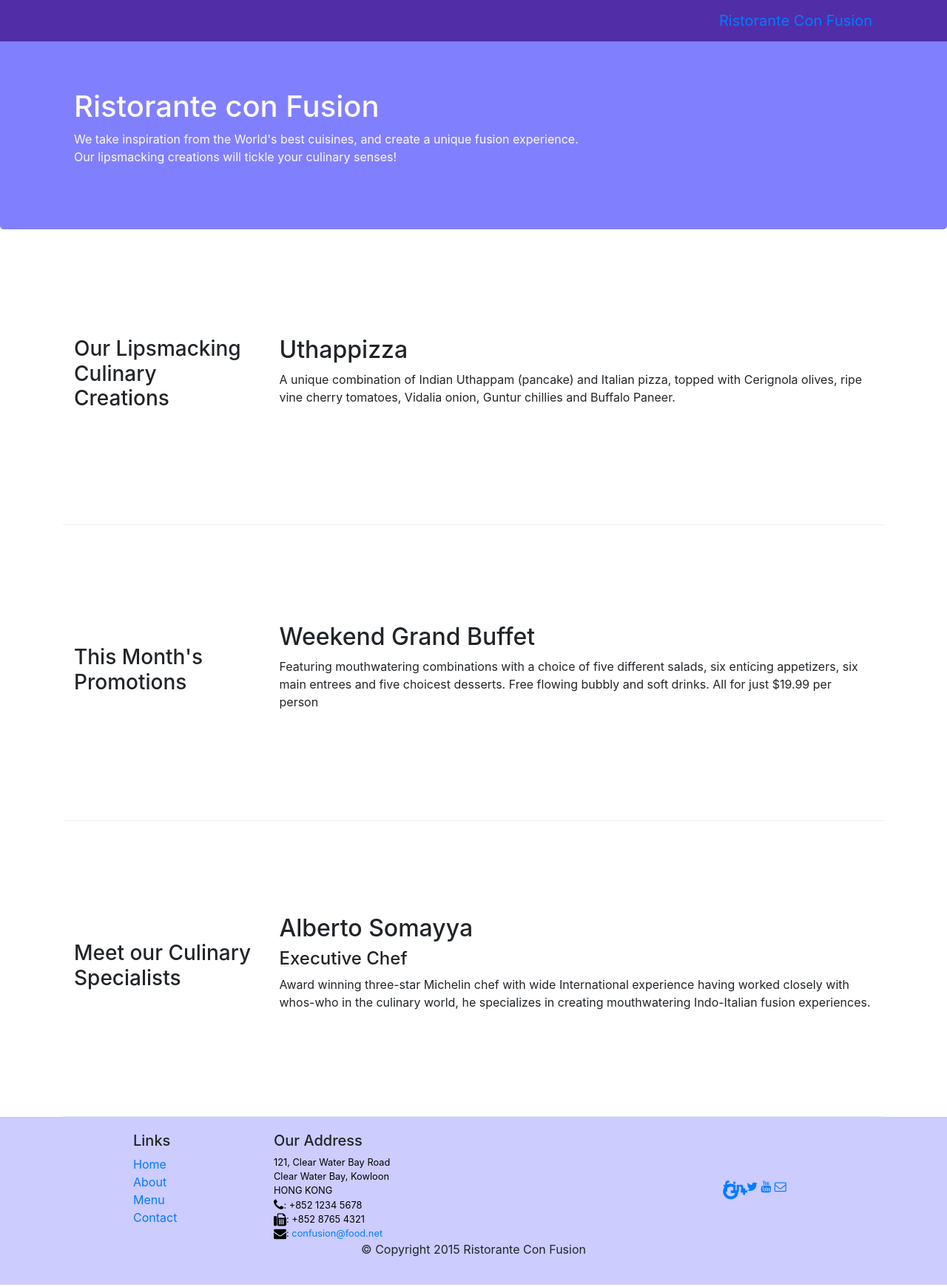
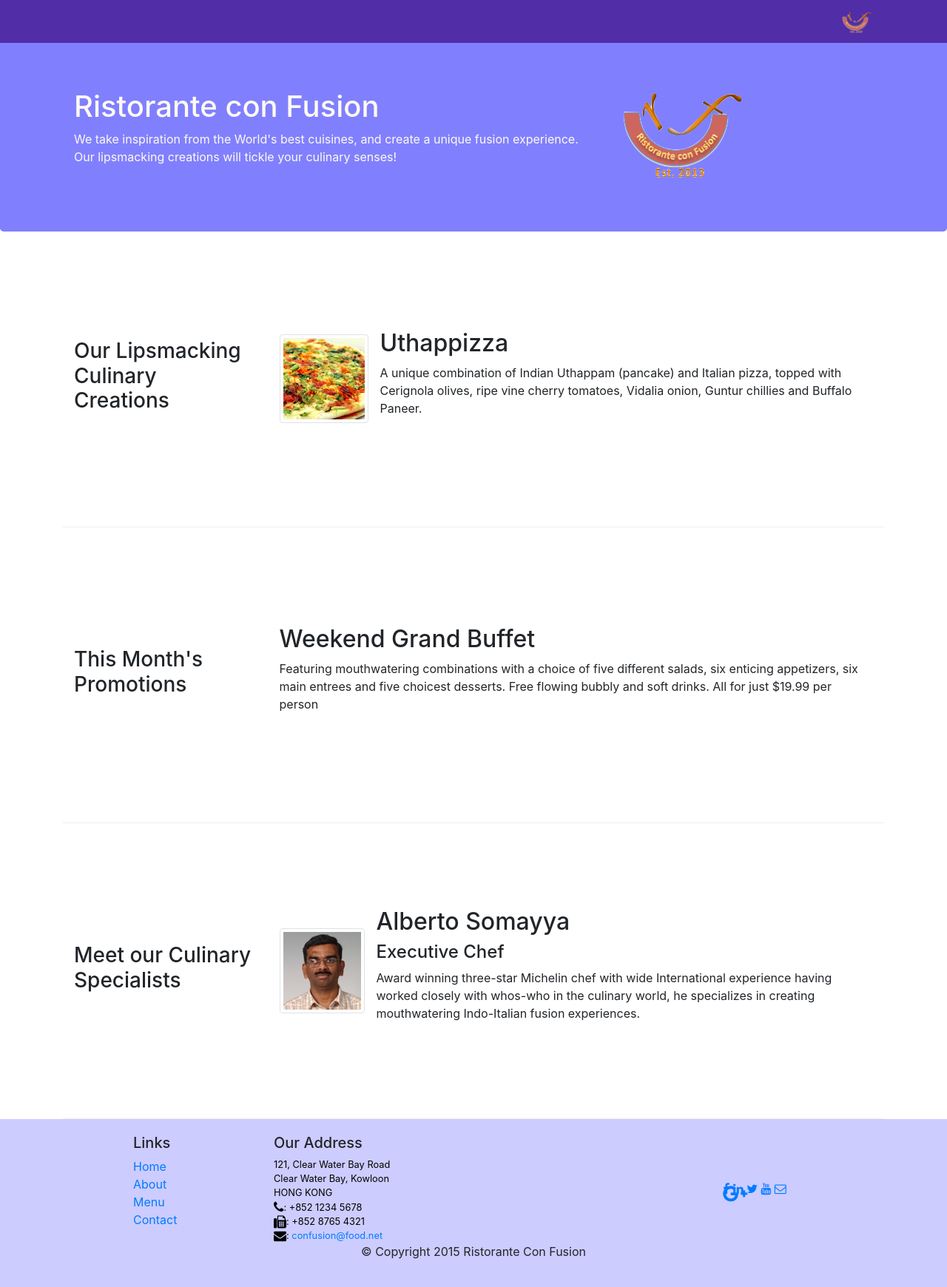
Before and after one commit to NAWAZ4265/conFusion, a website: page index.html in a window 1280 px wide. Shown: the whole page at 74% size. Drawn offline with nearby package versions, Linux system fonts and the light colour scheme.

Commit message:
tables and cards

```diff
--- a/index.html
+++ b/index.html
@@ -18,24 +18,19 @@
 <body>
      <nav class="navbar navbar-inverse navbar-toggleable-sm fixed-top">
         <div class="container">
-
             <button class="navbar-toggler" type="button" data-toggle="collapse" data-target="#Navbar">
                 <span class="navbar-toggler-icon"></span>
             </button>
-	   <a class="navbar-brand"href="index.html">Ristorante Con Fusion</a>
+            <a class="navbar-brand" href="./index.html"><img src="img/logo.png" height="30" width="41"></a>
             <div class="collapse navbar-collapse" id="Navbar">
                 <ul class="navbar-nav">
-		       <li class="nav-item active"><a class="nav-link" href="./index.html"><span class="fa fa-home fa-lg"></span>Home</a></li>
-			   <li class="nav-item"><a class="nav-link" href="./aboutus.html"><span class="fa fa-info fa-lg"></span>About</a></li>
-			   <li class="nav-item"><a class="nav-link" href="#"><span class="fa fa-list fa-lg"></span>Menu</a></li>
-			   <li class="nav-item"><a class="nav-link" href="contactus.html"><span class="fa fa-address-card fa-lg"></span>Contact</a></li>
-
+                    <li class="nav-item active"><a class="nav-link" href="./index.html"><span class="fa fa-home fa-lg"></span> Home</a></li>
+                    <li class="nav-item"><a class="nav-link" href="./aboutus.html"><span class="fa fa-info fa-lg"></span> About</a></li>
+                    <li class="nav-item"><a class="nav-link" href="#"><span class="fa fa-list fa-lg"></span> Menu</a></li>
+                    <li class="nav-item"><a class="nav-link" href="contactus.html"><span class="fa fa-address-card fa-lg"></span> Contact</a></li>
                 </ul>
-
             </div>
-
         </div>
-
     </nav>
 
     <header class="jumbotron">
@@ -45,7 +40,8 @@
                     <h1>Ristorante con Fusion</h1>
                     <p>We take inspiration from the World's best cuisines, and create a unique fusion experience. Our lipsmacking creations will tickle your culinary senses!</p>
                 </div>
-                <div class="col col-sm">
+                <div class="col col-sm align-self-center">
+				   <img src="img/logo.png" class="img-fluid">
                 </div>
             </div>
         </div>
@@ -57,8 +53,13 @@
                 <h3>Our Lipsmacking Culinary Creations</h3>
             </div>
             <div class="col-sm  col-md flex-first">
-                <h2>Uthappizza</h2>
+			   <div class="media">
+			      <img class="d-flex mr-3 img-thumbnail align-self-center" src="img/uthappizza.png" alt="uthappizza">
+				  <div class="media-body">
+                    <h2 class="mt-0">Uthappizza</h2>
                      <p>A unique combination of Indian Uthappam (pancake) and Italian pizza, topped with Cerignola olives, ripe vine cherry tomatoes, Vidalia onion, Guntur chillies and Buffalo Paneer.</p>
+                   </div>
+		   </div>
 			</div>
         </div>
 
@@ -78,9 +79,14 @@
                 <h3>Meet our Culinary Specialists</h3>
             </div>
             <div class="col-sm col-md flex-first">
+			   <div class="media">
+			      <img class="d-flex mr-3 img-thumbnail align-self-center" src="img/alberto.png" alt="Alberto Somayya">
+				  <div class="media-body">
                 <h2>Alberto Somayya</h2>
                 <h4>Executive Chef</h4>
                 <p>Award winning three-star Michelin chef with wide International experience having worked closely with whos-who in the culinary world, he specializes in creating mouthwatering Indo-Italian fusion experiences. </p>
+            </div>
+			</div>
         </div>
     </div>
 	</div>
@@ -108,8 +114,8 @@
 		              <i class="fa fa-envelope fa-lg"></i>: <a href="mailto:confusion@food.net">confusion@food.net</a>
 		           </address>
                 </div>
-                <div class="col col-sm-4 align-self-center">
-                    <div style="text-align: center">
+                <div class="col-sm align-self-center">
+                    <div style="text-align:center">
                          <a class="btn-social-icon btn-google-plus" href="http://google.com/+"><i class="fa fa-google-plus"></i></a>
                         <a href="btn-social-icon btn-facebook" "http://www.facebook.com/profile.php?id="><i class="fa fa-facebook"></i></a>
                         <a href="btn-social-icon btn-linkedin" "http://www.linkedin.com/in/"><i class="fa fa-linkedin"></i></a>
```
Also changed, not shown: aboutus.html (+7 -11 lines), contactus.html (+3 -2 lines), img/alberto.png (added), img/buffet.png (added), img/logo.png (added), img/uthappizza.png (added), 1 other file. Lines whose indentation alone changed are shown as unchanged.
